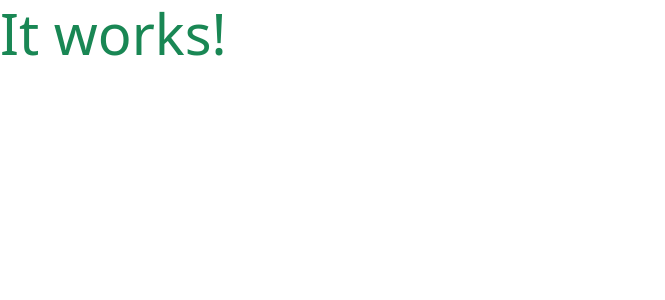
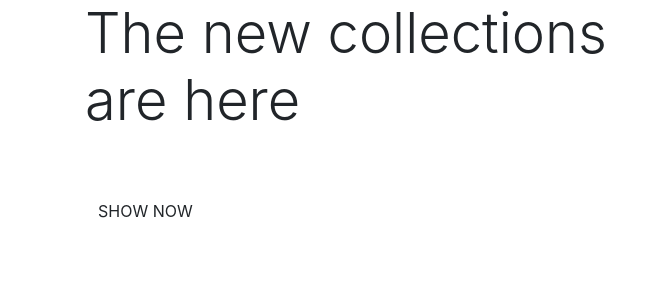
Before and after one commit to Gilleece/boutique-ado, a Django app: page / in a window 1280 px wide. Shown: the top 300 px of the page, without its empty margins (0-665 px from the left). Run offline with Django 3.2, Linux system fonts and the light colour scheme.

Commit message:
added homepage content

```diff
--- a/home/templates/home/index.html
+++ b/home/templates/home/index.html
@@ -1,6 +1,29 @@
 {% extends "base.html" %}
 {% load static %}
 
+{% block page_header %}
+    <div class="container header-container">
+        <div class="row">
+            <div class="col">
+
+            </div>
+        </div>
+    </div>
+{% endblock %}
+
 {% block content %}
-<h1 class="display-4 text-success">It works!</h1>
+    <div class="container h-100">
+        <div class="row h-100">
+            <div class="col-7 col-md-6 my-auto">
+                <h1 class="display-4 logo-font text-black">
+                    The new collections are here
+                </h1>
+                <div class="my-5">
+                    <h4>
+                        <a href="" class="shop-now-button btn btn-lrg rounded-0 text-uppercase py-3">Show Now</a>
+                    </h4>
+                </div>
+            </div>
+        </div>
+    </div>
 {% endblock %}
--- a/templates/base.html
+++ b/templates/base.html
@@ -7,7 +7,7 @@
     {% block meta %}
     <meta http-equiv="X-UA-Compatible" content="ie=edge">
     <meta charset="utf-8">
-    <meta name="viewport" content="width=device-width, initial-scale=1">
+    <meta name="viewport" content="width=device-width, initial-scale=1, shrink-to-fit=no">
     {% endblock %}
 
 
@@ -16,7 +16,7 @@
 
     <!-- Bootstrap CSS -->
     {% block corecss %}
-    <link href="https://cdn.jsdelivr.net/npm/bootstrap@5.0.0-beta3/dist/css/bootstrap.min.css" rel="stylesheet" integrity="sha384-eOJMYsd53ii+scO/bJGFsiCZc+5NDVN2yr8+0RDqr0Ql0h+rP48ckxlpbzKgwra6" crossorigin="anonymous">
+    <link rel="stylesheet" href="https://cdn.jsdelivr.net/npm/bootstrap@4.6.0/dist/css/bootstrap.min.css" integrity="sha384-B0vP5xmATw1+K9KRQjQERJvTumQW0nPEzvF6L/Z6nronJ3oUOFUFpCjEUQouq2+l" crossorigin="anonymous">
     {% endblock %}
 
     {% block extra_css %}
@@ -24,7 +24,8 @@
 
     <!-- Bootstrap JS -->
     {% block corejs %}
-    <script src="https://cdn.jsdelivr.net/npm/bootstrap@5.0.0-beta3/dist/js/bootstrap.bundle.min.js" integrity="sha384-JEW9xMcG8R+pH31jmWH6WWP0WintQrMb4s7ZOdauHnUtxwoG2vI5DkLtS3qm9Ekf" crossorigin="anonymous"></script>
+    <script src="https://code.jquery.com/jquery-3.5.1.slim.min.js" integrity="sha384-DfXdz2htPH0lsSSs5nCTpuj/zy4C+OGpamoFVy38MVBnE+IbbVYUew+OrCXaRkfj" crossorigin="anonymous"></script>
+    <script src="https://cdn.jsdelivr.net/npm/bootstrap@4.6.0/dist/js/bootstrap.bundle.min.js" integrity="sha384-Piv4xVNRyMGpqkS2by6br4gNJ7DXjqk09RmUpJ8jgGtD7zP9yug3goQfGII0yAns" crossorigin="anonymous"></script>
     {% endblock %}
 
     {% block extra_js %}
```
